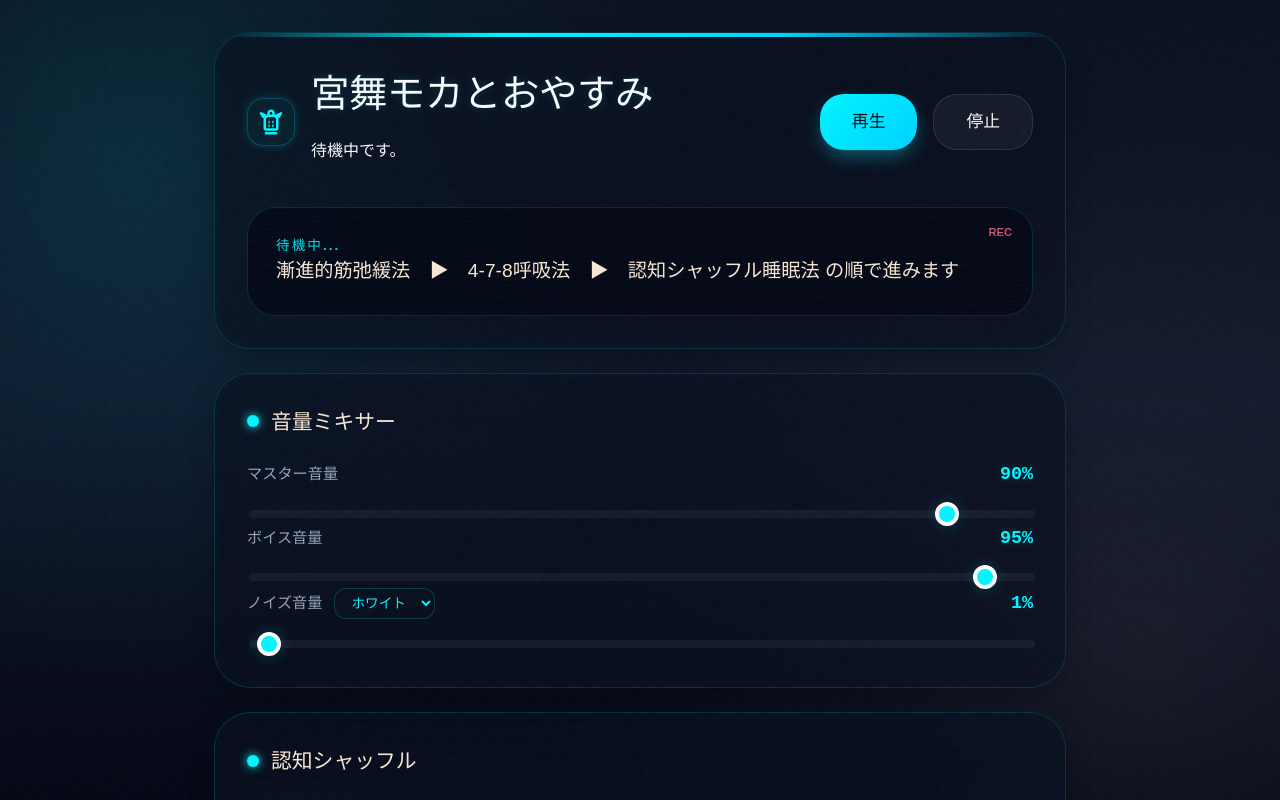
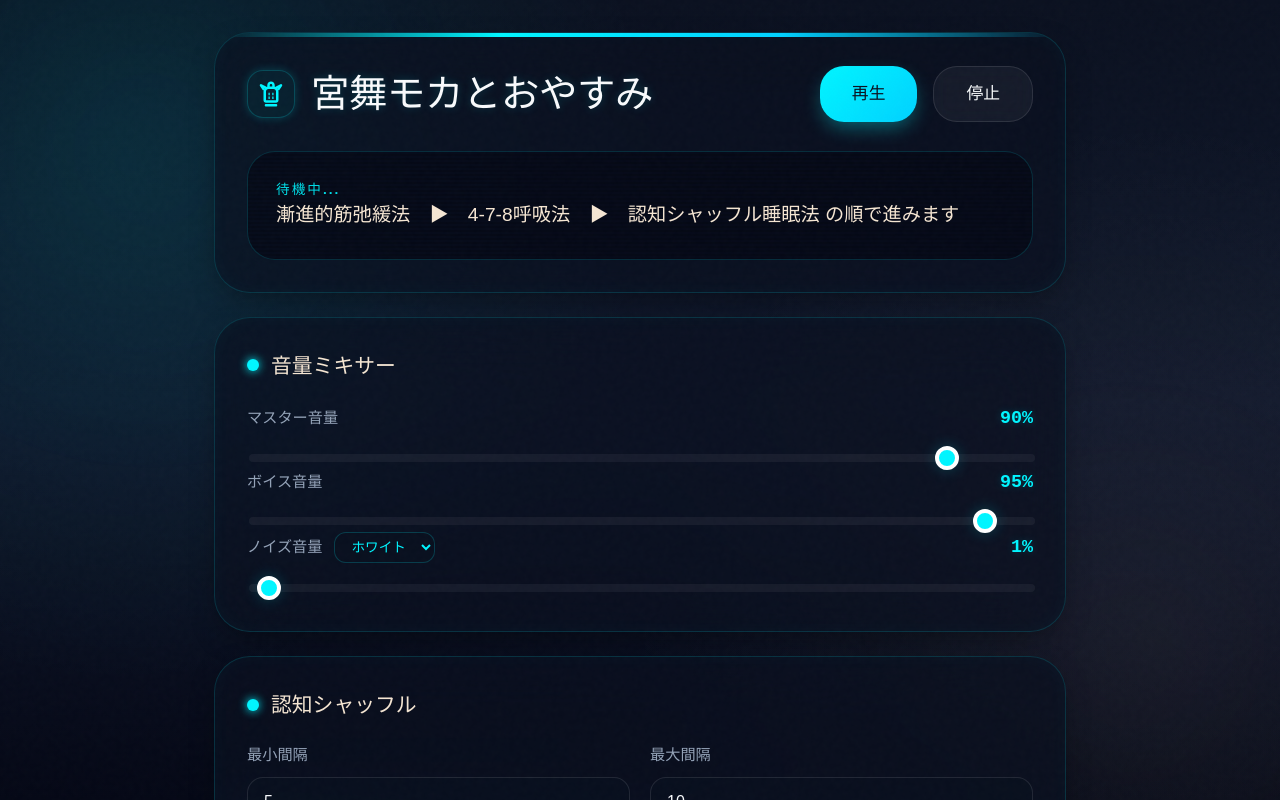
Before and after one commit to shin1007/sleep-guide-moca, a React (Vite) app: page / in a window 1280 px wide. Shown: the top 800 px of the page. Built offline with nearby package versions, Linux system fonts and the light colour scheme; a web font is replaced by a local one.

Commit message:
読み上げ内容が２か所に表示されていたのを1か所に変更

```diff
--- a/src/App.tsx
+++ b/src/App.tsx
@@ -855,7 +855,6 @@ export default function App() {
             <WatsonIcon />
             <div>
               <h1>宮舞モカとおやすみ</h1>
-              <p className="hero-current-speech">{activeTrack?.speechContent ?? '待機中です。'}</p>
             </div>
           </div>
           <div className="hero-buttons">
--- a/src/styles.css
+++ b/src/styles.css
@@ -277,30 +277,6 @@ button.secondary:hover {
   z-index: 2;
 }
 
-.status-panel::after {
-  content: 'REC';
-  position: absolute;
-  top: 16px;
-  right: 20px;
-  font-size: 0.7rem;
-  font-weight: 800;
-  color: var(--moca-accent);
-  display: flex;
-  align-items: center;
-  gap: 6px;
-  opacity: 0.8;
-}
-
-.status-panel::after::before {
-  content: '';
-  display: block;
-  width: 6px;
-  height: 6px;
-  background: var(--moca-accent);
-  border-radius: 50%;
-  box-shadow: 0 0 8px var(--moca-accent);
-}
-
 .stage-label {
   color: var(--moca-teal);
   font-size: 0.85rem;
```
Also changed, not shown: 4 other files (tests, documents, lock files or other folders).
